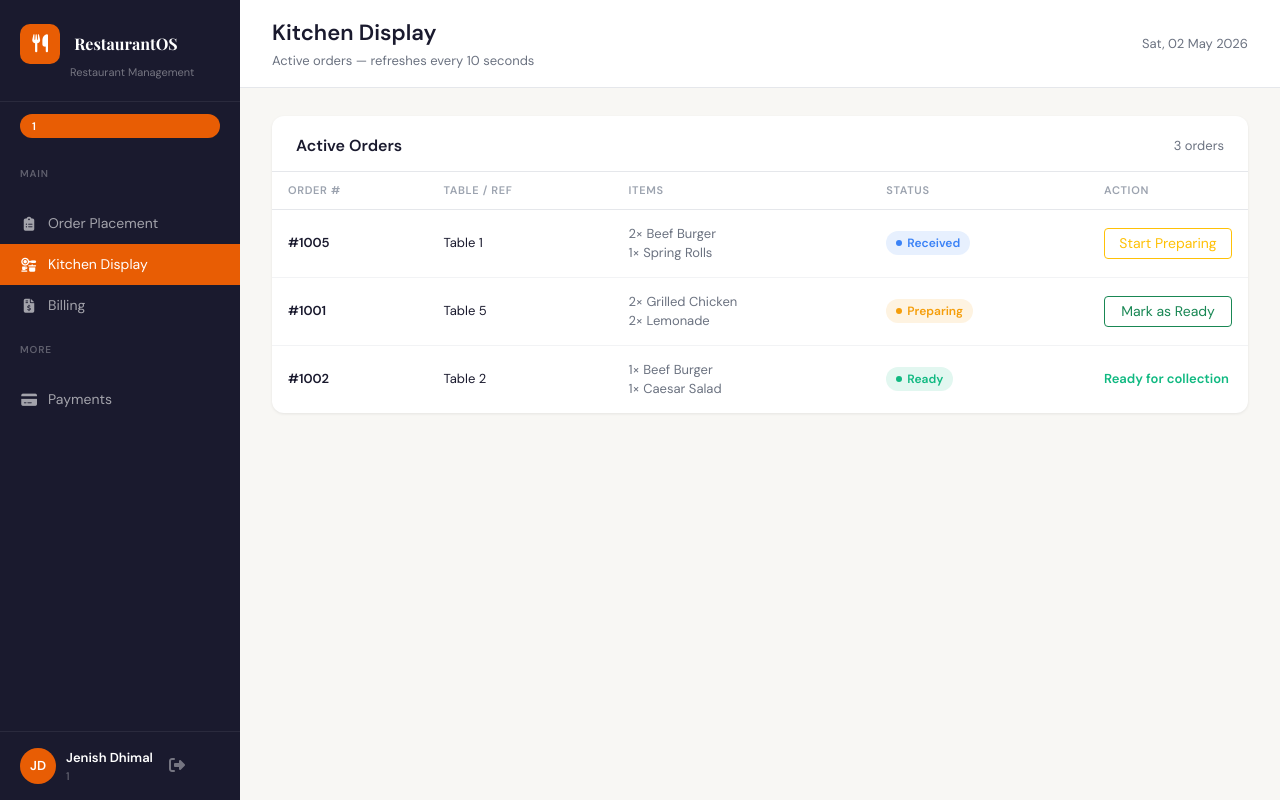
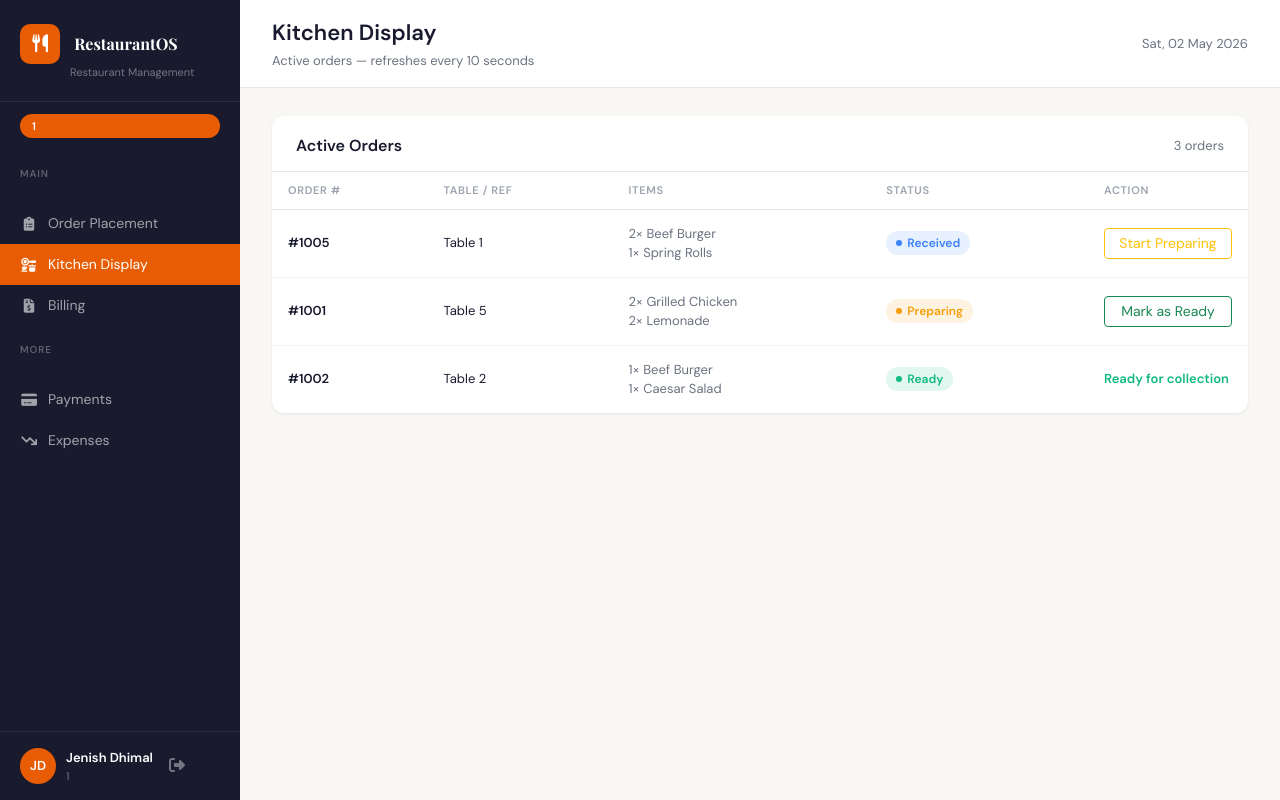
Before and after one commit to JenishDhimal/RestaurantOS, a PHP site: page /kitchen.php in a window 1280 px wide. Run offline with PHP 8.4, Linux system fonts and the light colour scheme; a user stored in the database is signed in; data comes from the database, SQL or seed files in the repository.

Commit message:
Update header.php
sidebar expenses added

```diff
--- a/includes/header.php
+++ b/includes/header.php
@@ -55,6 +55,9 @@ $today = date('D, d M Y');
       <li><a href="/payments.php" class="<?= $activePage === 'payments' ? 'active' : '' ?>">
         <i class="fa-solid fa-credit-card"></i> Payments
       </a></li>
+      <li><a href="/expenses.php" class="<?= $activePage === 'expenses' ? 'active' : '' ?>">
+        <i class="fa-solid fa-arrow-trend-down"></i> Expenses
+      </a></li>
       <?php endif; ?>
       <?php if (is_admin()): ?>
       <li><a href="/menu.php" class="<?= $activePage === 'menu' ? 'active' : '' ?>">
```
